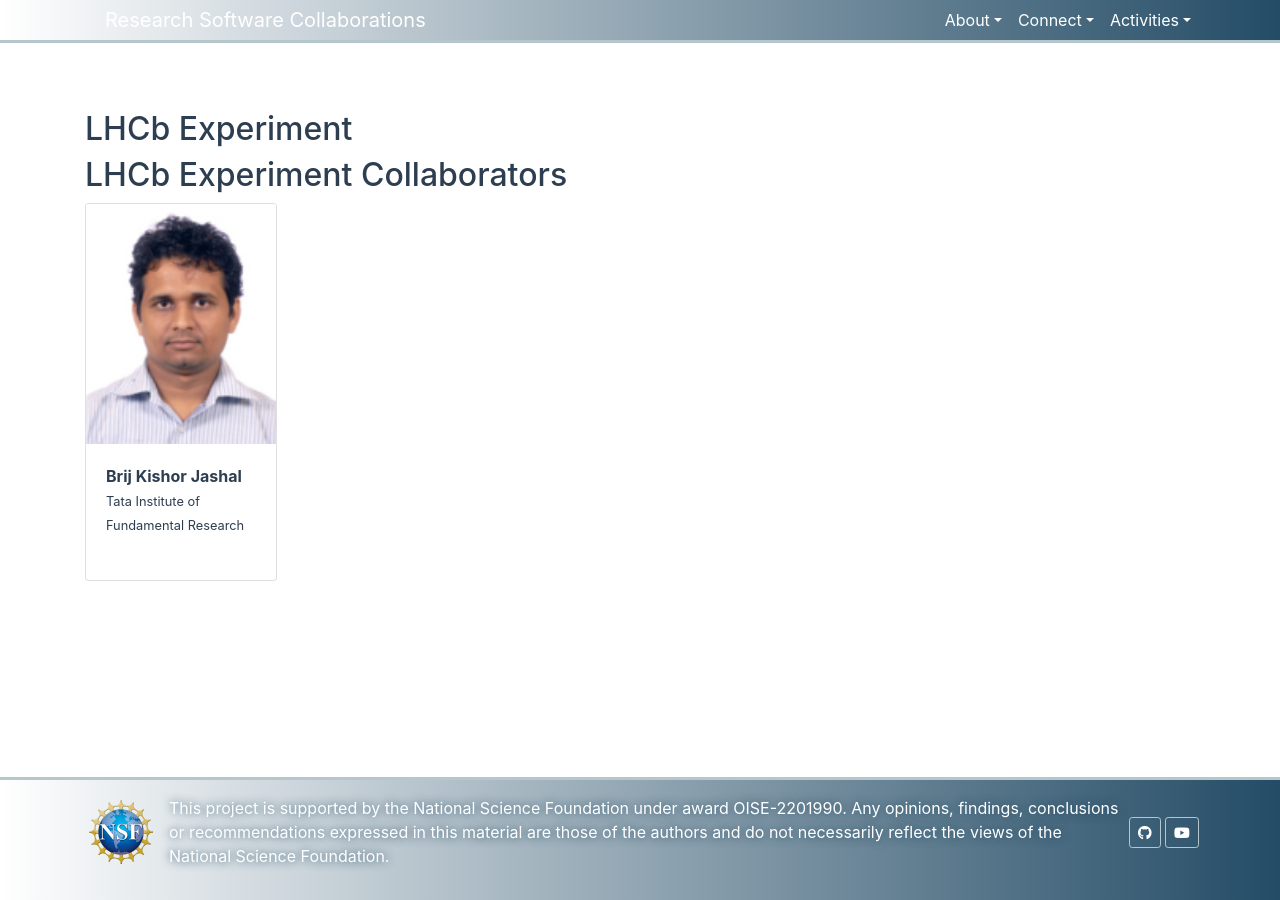
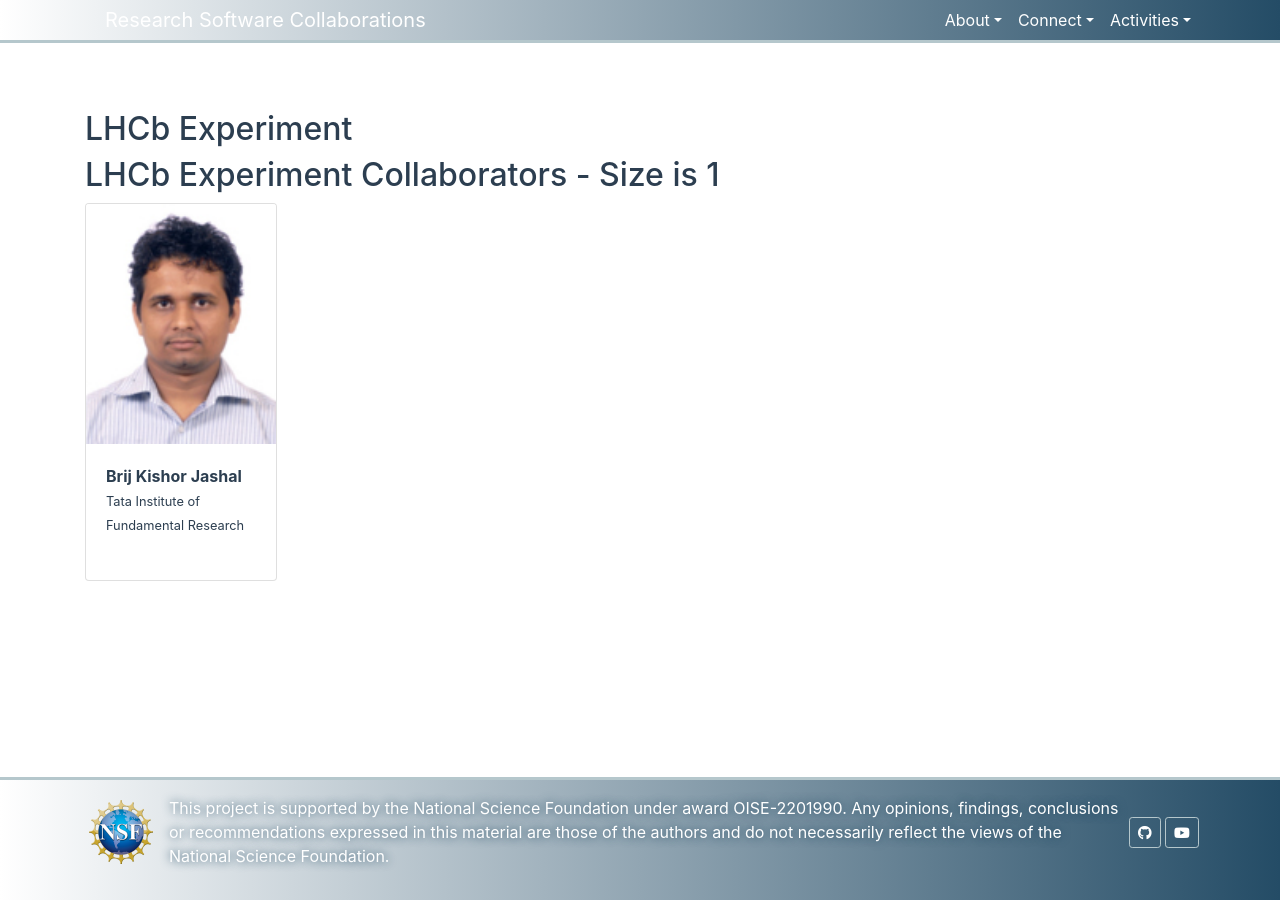
Before and after one commit to research-software-collaborations/research-software-collaborations.github.io, a Jekyll site: the page built from _networks/lhcb.md, in a window 1280 px wide. Built offline with Jekyll 4.4.1, drawn with Linux system fonts in a browser that asks for light colours; cached includes are drawn as plain includes.

```diff
--- a/_layouts/network.html
+++ b/_layouts/network.html
@@ -8,7 +8,7 @@
 <h2>{{ page.title }}</h2>
           {{ content }}
 
-<h2>{{ page.title }} Collaborators</h2>
+<h2>{{ page.title }} Collaborators - Size is {{ page.personnel | size}}</h2>
 <div class="container-fluid">
   <div class="row">
       {% assign members = page.personnel | hash_fetch: site.data.people
```
